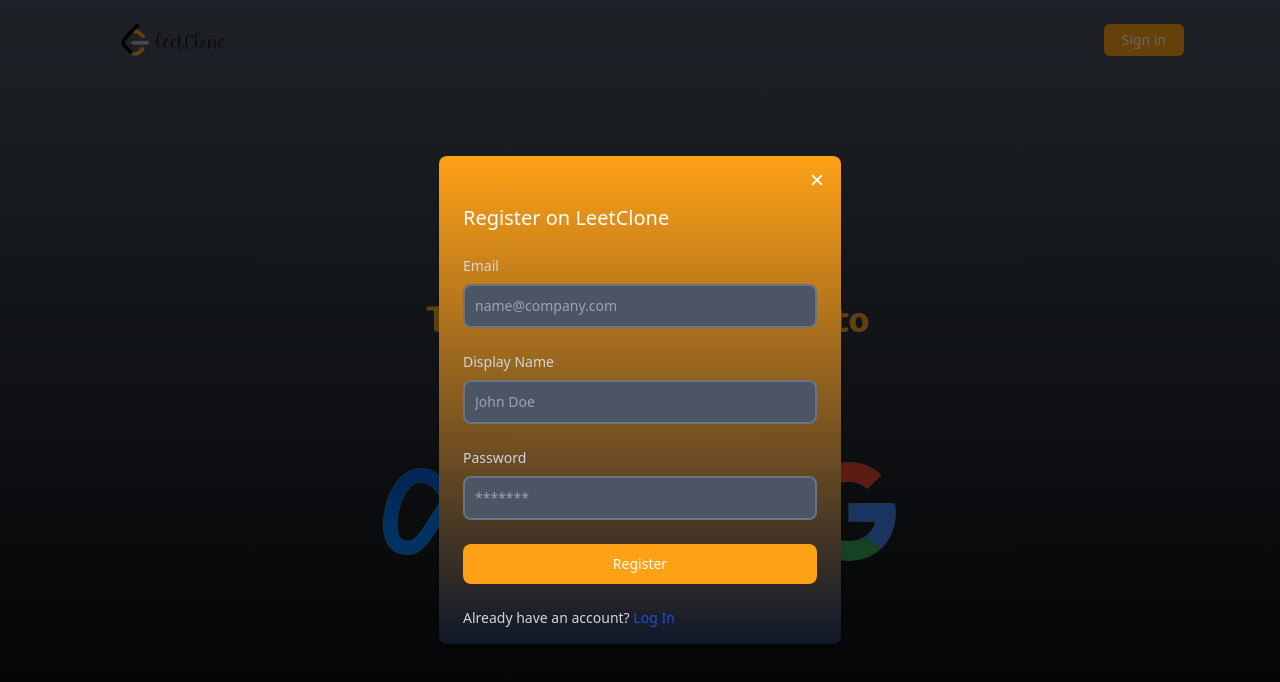
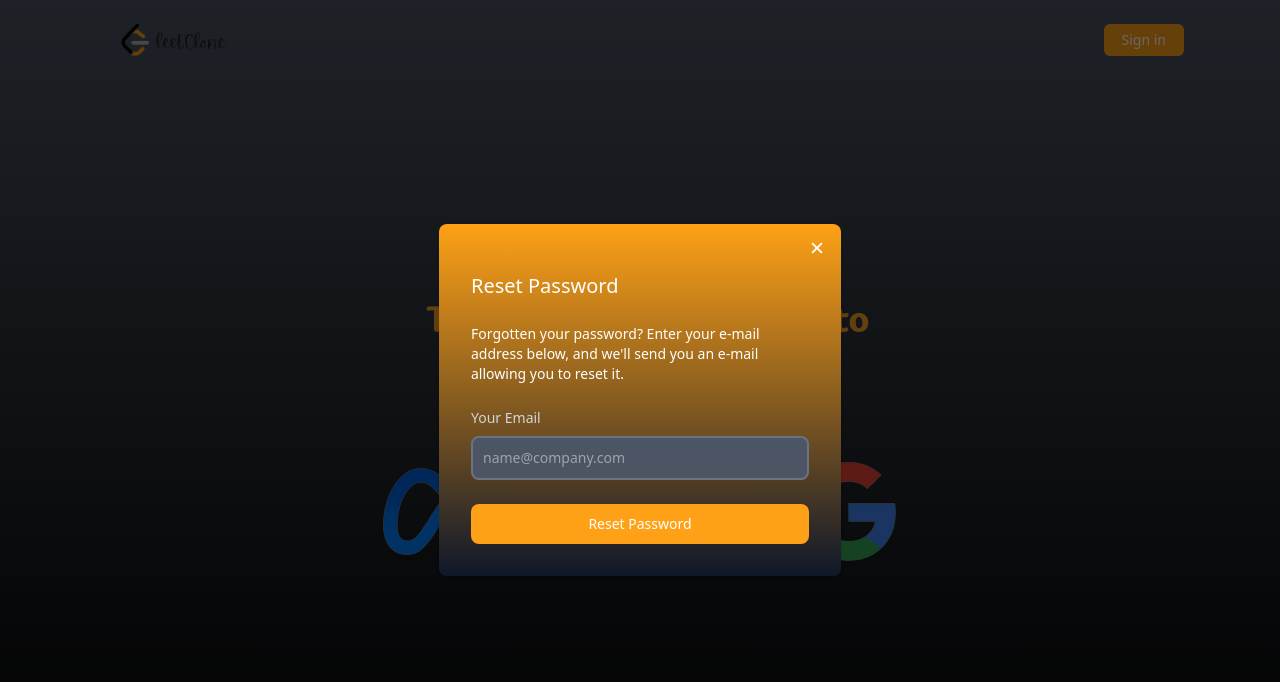
Before and after one commit to CatalinaScheleff/LeedCode-Clone, a Next.js app: page /auth in a window 1280 px wide. Shown: the top 682 px of the page. Built offline with nearby package versions, Linux system fonts and the light colour scheme.

Commit message:
Reset Password

```diff
--- a/src/components/Modals/AuthModal.tsx
+++ b/src/components/Modals/AuthModal.tsx
@@ -2,6 +2,7 @@
 import { IoClose } from "react-icons/io5";
 import Login from "./Login";
 import Signup from "./Signup";
+import ResetPasword from "./ResetPasword";
 
 type AuthModalProps = {};
 
@@ -19,7 +20,7 @@
               ><IoClose className="h-5 w-5"/>
               </button>
             </div>
-            <Signup/>
+            <ResetPasword/>
           </div>
         </div>
       </div>
--- a/src/components/Modals/ResetPasword.tsx
+++ b/src/components/Modals/ResetPasword.tsx
@@ -0,0 +1,32 @@
+import React from 'react';
+
+type ResetPaswordProps = {
+
+};
+
+const ResetPasword:React.FC<ResetPaswordProps> = () => {
+
+    return (
+        <form className='space-y-6 px-6 lg:px-8 pb-4 sm:pb-6 xl:pb-8'>
+            <h3 className='text-xl font-medium text-white'>Reset Password</h3>
+            <p className='text-sm text-white'>
+                Forgotten your password? Enter your e-mail address below, and we&apos;ll send you an e-mail allowing you to reset it.
+            </p>
+            <div>
+                <label htmlFor='email' className='text-sm font-medium block mb-2 text-gray-300'>
+                    Your Email
+                </label>
+                <input type='email' name='email' id='email' className='border-2 outline-none sm:text-sm rounded-lg focus:border-blue-500 block w-full p-2.5 bg-gray-600
+                border-gray-500 placeholder-gray-400 text-white'
+                placeholder='name@company.com'
+                />
+            </div>
+            <button type='submit' className='w-full text-white focus:ring-4 focus:ring-blue-300 font-medium rounded-lg text-sm px-5 py-2.5 text-center
+            bg-brand-orange hover:bg-brand-orange-s'>
+                Reset Password
+            </button>
+
+        </form>
+    )
+}
+export default ResetPasword;
```
